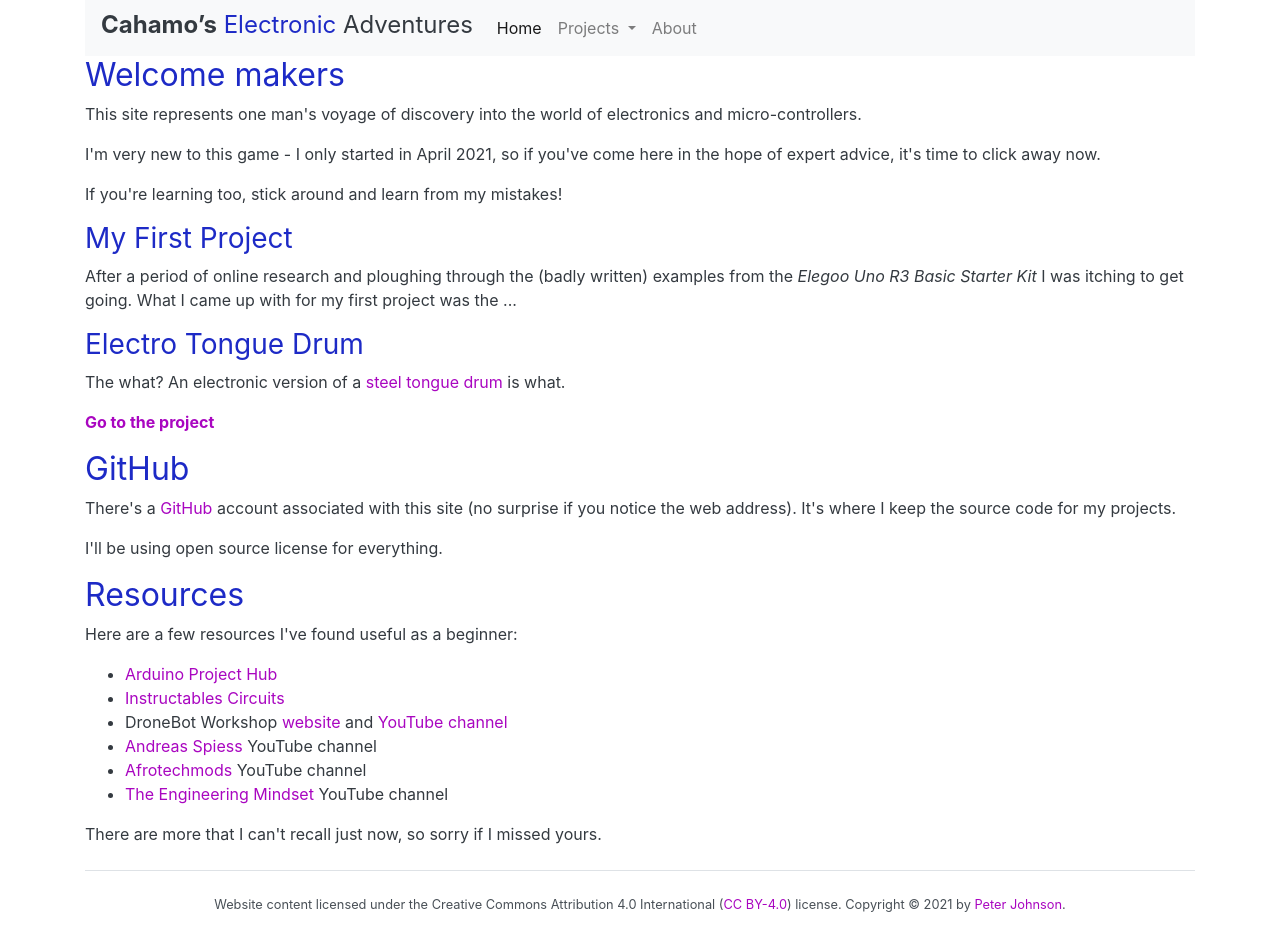
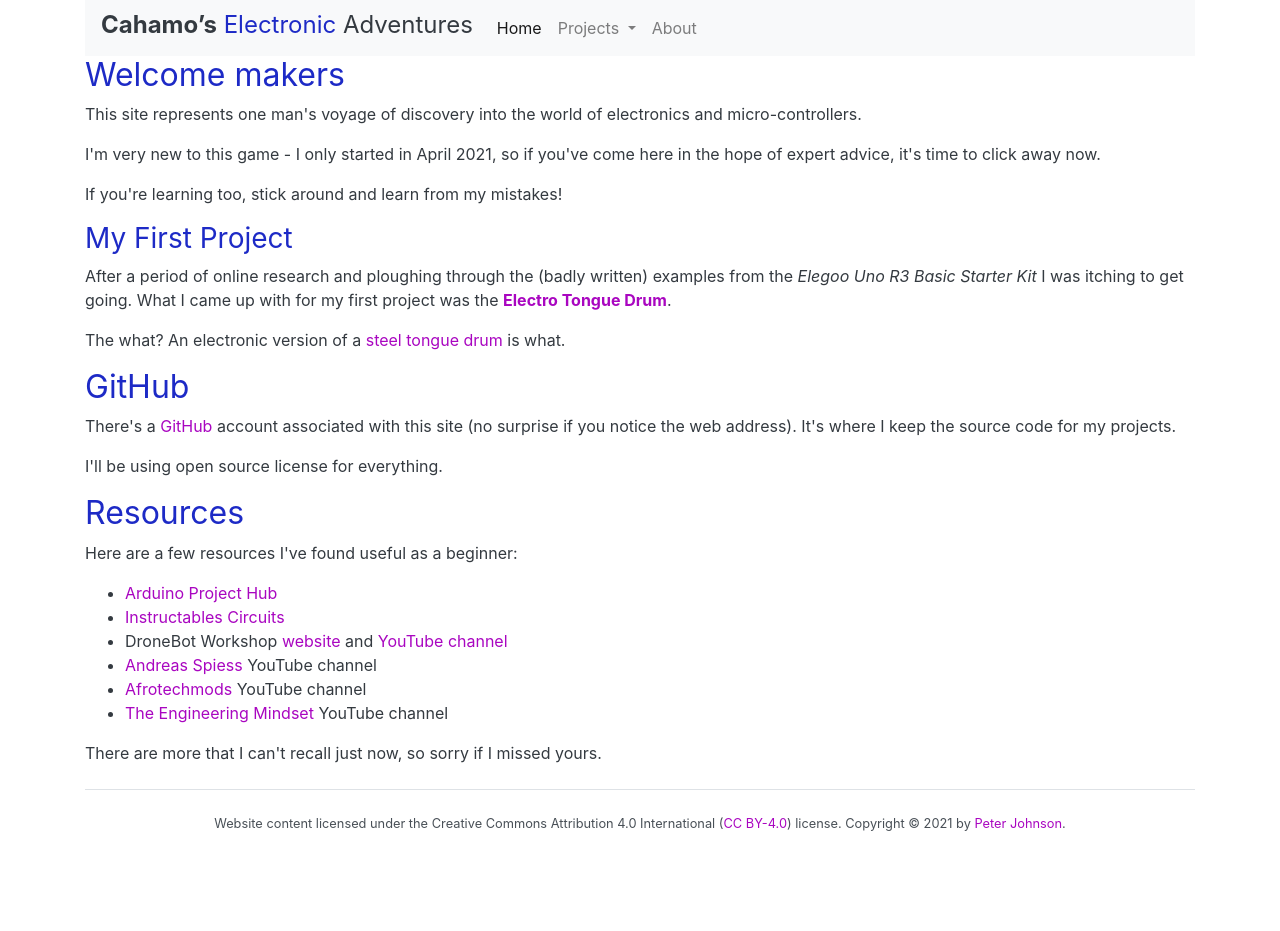
Before and after one commit to cahamo/cahamo.github.io, a Jekyll site: the page built from index.html, in a window 1280 px wide. Built offline with Jekyll 4.4.1, drawn with Linux system fonts in a browser that asks for light colours; comment, search, counter and statistics services are not loaded; after the commit the page ends 900 px from its top, so only the background shows below that.

Commit message:
Update index.html
Tweak "First Project" section.

```diff
--- a/index.html
+++ b/index.html
@@ -11,13 +11,9 @@ layout: default
 
 <h3>My First Project</h3>
 
-<p>After a period of online research and ploughing through the (badly written) examples from the <em>Elegoo Uno R3 Basic Starter Kit</em> I was itching to get going. What I came up with for my first project was the ...</p>
-
-<h3>Electro Tongue Drum</h3>
+<p>After a period of online research and ploughing through the (badly written) examples from the <em>Elegoo Uno R3 Basic Starter Kit</em> I was itching to get going. What I came up with for my first project was the <strong><a href="/tongue-drum">Electro Tongue Drum</a></strong>.</p>
 
 <p>The what? An electronic version of a <a href="https://en.m.wikipedia.org/wiki/Steel_tongue_drum" title="aka tank drum or hank drum">steel tongue drum</a> is what.</p>
-
-<p><strong><a href="/tongue-drum">Go to the project</a></strong></p>
 
 <h2>GitHub</h2>
 
```
